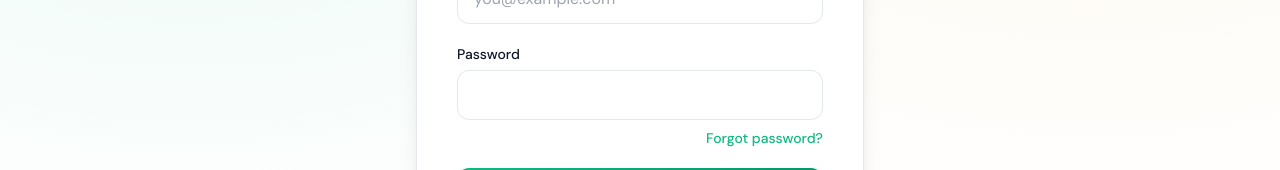
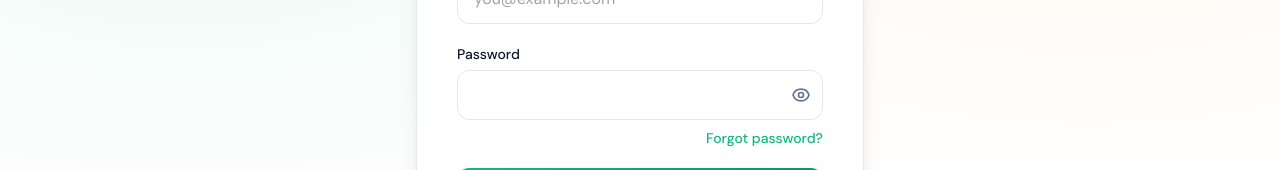
Before and after one commit to wastwagon/betrollover, a Next.js app in the folder web/: page /login in a window 1280 px wide. Shown: the part 334-504 px from the top of the page. Built offline with nearby package versions, Linux system fonts and the light colour scheme; no server answers.

Commit message:
feat: add password visibility toggle to login and registration forms

```diff
--- a/web/app/login/page.tsx
+++ b/web/app/login/page.tsx
@@ -10,6 +10,7 @@
   const router = useRouter();
   const [email, setEmail] = useState('');
   const [password, setPassword] = useState('');
+  const [showPassword, setShowPassword] = useState(false);
   const [error, setError] = useState('');
   const [loading, setLoading] = useState(false);
 
@@ -98,17 +99,36 @@
                 <label htmlFor="password" className="block text-sm font-medium text-[var(--text)] mb-1.5">
                   Password
                 </label>
+                <div className="relative">
                   <input
                     id="password"
                     name="password"
-                  type="password"
+                    type={showPassword ? "text" : "password"}
                     value={password}
                     onChange={(e) => setPassword(e.target.value)}
                     required
                     autoComplete="current-password"
                     disabled={loading}
-                  className="w-full px-4 py-3 rounded-xl border border-[var(--border)] bg-[var(--bg)] focus:ring-2 focus:ring-[var(--primary)] focus:border-transparent transition-all duration-200 disabled:opacity-50"
+                    className="w-full px-4 py-3 pr-12 rounded-xl border border-[var(--border)] bg-[var(--bg)] focus:ring-2 focus:ring-[var(--primary)] focus:border-transparent transition-all duration-200 disabled:opacity-50"
                   />
+                  <button
+                    type="button"
+                    onClick={() => setShowPassword(!showPassword)}
+                    className="absolute right-3 top-1/2 -translate-y-1/2 text-[var(--text-muted)] hover:text-[var(--text)] transition-colors"
+                    tabIndex={-1}
+                  >
+                    {showPassword ? (
+                      <svg className="w-5 h-5" fill="none" stroke="currentColor" viewBox="0 0 24 24">
+                        <path strokeLinecap="round" strokeLinejoin="round" strokeWidth={2} d="M13.875 18.825A10.05 10.05 0 0112 19c-4.478 0-8.268-2.943-9.543-7a9.97 9.97 0 011.563-3.029m5.858.908a3 3 0 114.243 4.243M9.878 9.878l4.242 4.242M9.88 9.88l-3.29-3.29m7.532 7.532l3.29 3.29M3 3l3.59 3.59m0 0A9.953 9.953 0 0112 5c4.478 0 8.268 2.943 9.543 7a10.025 10.025 0 01-4.132 5.411m0 0L21 21" />
+                      </svg>
+                    ) : (
+                      <svg className="w-5 h-5" fill="none" stroke="currentColor" viewBox="0 0 24 24">
+                        <path strokeLinecap="round" strokeLinejoin="round" strokeWidth={2} d="M15 12a3 3 0 11-6 0 3 3 0 016 0z" />
+                        <path strokeLinecap="round" strokeLinejoin="round" strokeWidth={2} d="M2.458 12C3.732 7.943 7.523 5 12 5c4.478 0 8.268 2.943 9.542 7-1.274 4.057-5.064 7-9.542 7-4.477 0-8.268-2.943-9.542-7z" />
+                      </svg>
+                    )}
+                  </button>
+                </div>
                 <div className="flex justify-end mt-2">
                   <Link href="/forgot-password" className="text-sm text-[var(--primary)] hover:underline font-medium">
                     Forgot password?
--- a/web/app/register/page.tsx
+++ b/web/app/register/page.tsx
@@ -19,6 +19,8 @@
   const [displayName, setDisplayName] = useState('');
   const [password, setPassword] = useState('');
   const [confirmPassword, setConfirmPassword] = useState('');
+  const [showPassword, setShowPassword] = useState(false);
+  const [showConfirmPassword, setShowConfirmPassword] = useState(false);
   const [error, setError] = useState('');
   const [loading, setLoading] = useState(false);
 
@@ -205,31 +207,69 @@
                   <label htmlFor="password" className="block text-sm font-medium text-[var(--text)] mb-1.5">
                     Password
                   </label>
+                  <div className="relative">
                     <input
                       id="password"
-                    type="password"
+                      type={showPassword ? "text" : "password"}
                       value={password}
                       onChange={(e) => setPassword(e.target.value)}
                       required
                       minLength={8}
-                    className="w-full px-4 py-3 rounded-xl border border-[var(--border)] bg-[var(--bg)] focus:ring-2 focus:ring-[var(--primary)] focus:border-transparent transition-all duration-200"
+                      className="w-full px-4 py-3 pr-12 rounded-xl border border-[var(--border)] bg-[var(--bg)] focus:ring-2 focus:ring-[var(--primary)] focus:border-transparent transition-all duration-200"
                       placeholder="8+ chars, upper, lower, number, special (@$!%*?&)"
                     />
+                    <button
+                      type="button"
+                      onClick={() => setShowPassword(!showPassword)}
+                      className="absolute right-3 top-1/2 -translate-y-1/2 text-[var(--text-muted)] hover:text-[var(--text)] transition-colors"
+                      tabIndex={-1}
+                    >
+                      {showPassword ? (
+                        <svg className="w-5 h-5" fill="none" stroke="currentColor" viewBox="0 0 24 24">
+                          <path strokeLinecap="round" strokeLinejoin="round" strokeWidth={2} d="M13.875 18.825A10.05 10.05 0 0112 19c-4.478 0-8.268-2.943-9.543-7a9.97 9.97 0 011.563-3.029m5.858.908a3 3 0 114.243 4.243M9.878 9.878l4.242 4.242M9.88 9.88l-3.29-3.29m7.532 7.532l3.29 3.29M3 3l3.59 3.59m0 0A9.953 9.953 0 0112 5c4.478 0 8.268 2.943 9.543 7a10.025 10.025 0 01-4.132 5.411m0 0L21 21" />
+                        </svg>
+                      ) : (
+                        <svg className="w-5 h-5" fill="none" stroke="currentColor" viewBox="0 0 24 24">
+                          <path strokeLinecap="round" strokeLinejoin="round" strokeWidth={2} d="M15 12a3 3 0 11-6 0 3 3 0 016 0z" />
+                          <path strokeLinecap="round" strokeLinejoin="round" strokeWidth={2} d="M2.458 12C3.732 7.943 7.523 5 12 5c4.478 0 8.268 2.943 9.542 7-1.274 4.057-5.064 7-9.542 7-4.477 0-8.268-2.943-9.542-7z" />
+                        </svg>
+                      )}
+                    </button>
+                  </div>
                 </div>
                 <div>
                   <label htmlFor="confirmPassword" className="block text-sm font-medium text-[var(--text)] mb-1.5">
                     Confirm Password
                   </label>
+                  <div className="relative">
                     <input
                       id="confirmPassword"
-                    type="password"
+                      type={showConfirmPassword ? "text" : "password"}
                       value={confirmPassword}
                       onChange={(e) => setConfirmPassword(e.target.value)}
                       required
                       minLength={8}
-                    className="w-full px-4 py-3 rounded-xl border border-[var(--border)] bg-[var(--bg)] focus:ring-2 focus:ring-[var(--primary)] focus:border-transparent transition-all duration-200"
+                      className="w-full px-4 py-3 pr-12 rounded-xl border border-[var(--border)] bg-[var(--bg)] focus:ring-2 focus:ring-[var(--primary)] focus:border-transparent transition-all duration-200"
                       placeholder="Re-enter password"
                     />
+                    <button
+                      type="button"
+                      onClick={() => setShowConfirmPassword(!showConfirmPassword)}
+                      className="absolute right-3 top-1/2 -translate-y-1/2 text-[var(--text-muted)] hover:text-[var(--text)] transition-colors"
+                      tabIndex={-1}
+                    >
+                      {showConfirmPassword ? (
+                        <svg className="w-5 h-5" fill="none" stroke="currentColor" viewBox="0 0 24 24">
+                          <path strokeLinecap="round" strokeLinejoin="round" strokeWidth={2} d="M13.875 18.825A10.05 10.05 0 0112 19c-4.478 0-8.268-2.943-9.543-7a9.97 9.97 0 011.563-3.029m5.858.908a3 3 0 114.243 4.243M9.878 9.878l4.242 4.242M9.88 9.88l-3.29-3.29m7.532 7.532l3.29 3.29M3 3l3.59 3.59m0 0A9.953 9.953 0 0112 5c4.478 0 8.268 2.943 9.543 7a10.025 10.025 0 01-4.132 5.411m0 0L21 21" />
+                        </svg>
+                      ) : (
+                        <svg className="w-5 h-5" fill="none" stroke="currentColor" viewBox="0 0 24 24">
+                          <path strokeLinecap="round" strokeLinejoin="round" strokeWidth={2} d="M15 12a3 3 0 11-6 0 3 3 0 016 0z" />
+                          <path strokeLinecap="round" strokeLinejoin="round" strokeWidth={2} d="M2.458 12C3.732 7.943 7.523 5 12 5c4.478 0 8.268 2.943 9.542 7-1.274 4.057-5.064 7-9.542 7-4.477 0-8.268-2.943-9.542-7z" />
+                        </svg>
+                      )}
+                    </button>
+                  </div>
                   {confirmPassword && password !== confirmPassword && (
                     <p className="mt-1 text-sm text-red-500">Passwords do not match</p>
                   )}
```
Lines whose indentation alone changed are shown as unchanged.
